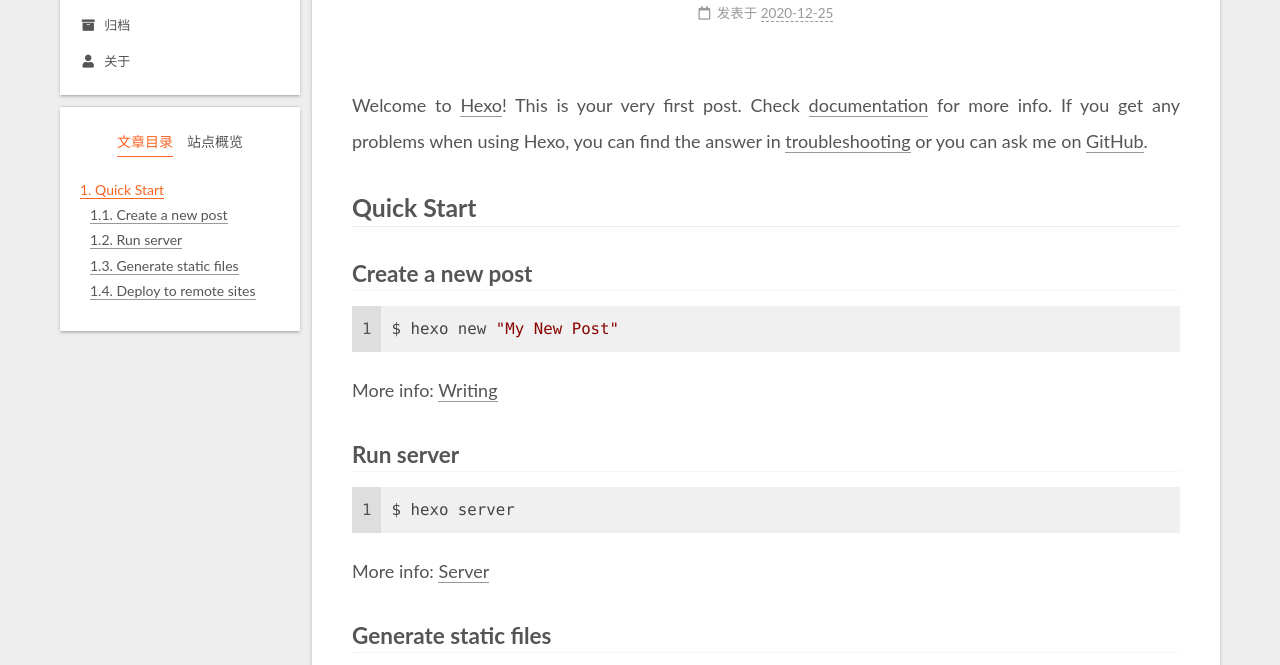
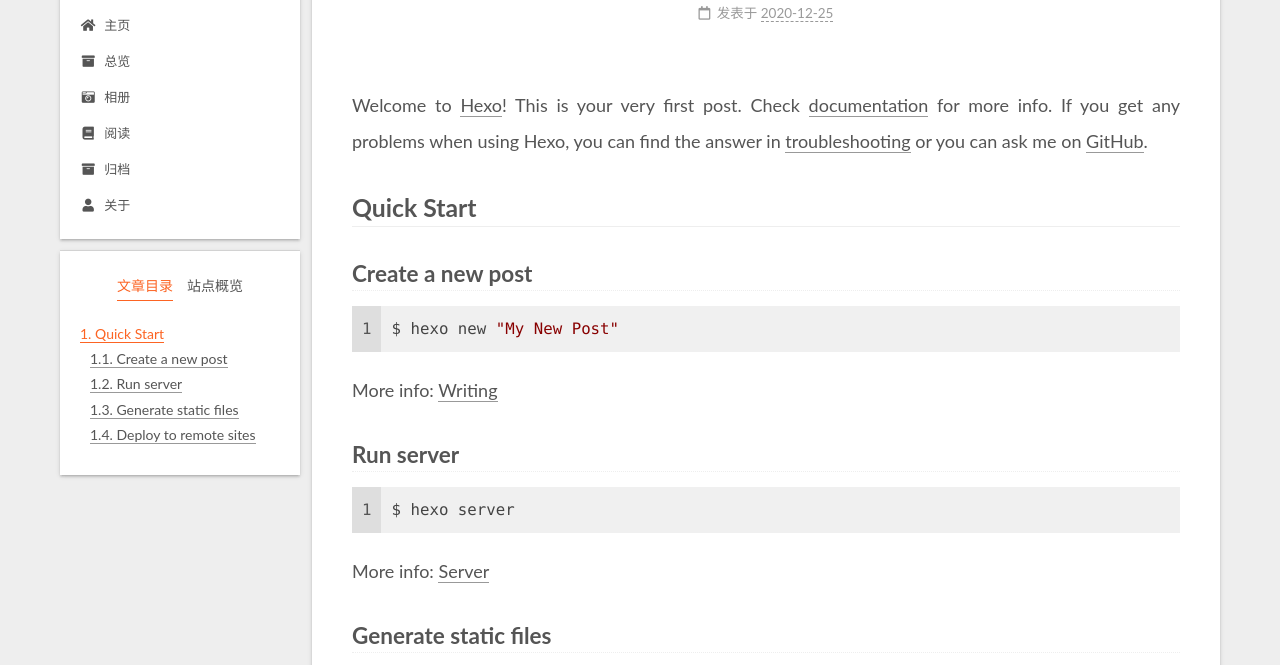
Before and after one commit to X-Chen97/X-Chen97.github.io, a plain HTML site: page 2020/12/25/hello-world/index.html in a window 1280 px wide. Shown: the part 87-752 px from the top of the page. Drawn offline with nearby package versions, Linux system fonts and the light colour scheme.

Commit message:
Site updated: 2020-12-29 18:49:51

```diff
--- a/2020/12/25/hello-world/index.html
+++ b/2020/12/25/hello-world/index.html
@@ -123,6 +123,26 @@
 
 <nav class="site-nav">
   <ul class="main-menu menu">
+        <li class="menu-item menu-item-主页">
+
+    <a href="/" rel="section"><i class="fa fa-home fa-fw"></i>主页</a>
+
+  </li>
+        <li class="menu-item menu-item-总览">
+
+    <a href="/overviews" rel="section"><i class="fa fa-archive fa-fw"></i>总览</a>
+
+  </li>
+        <li class="menu-item menu-item-相册">
+
+    <a href="/photos/" rel="section"><i class="fas fa-camera-retro fa-fw"></i>相册</a>
+
+  </li>
+        <li class="menu-item menu-item-阅读">
+
+    <a href="/readings/" rel="section"><i class="fas fa-book fa-fw"></i>阅读</a>
+
+  </li>
         <li class="menu-item menu-item-归档">
 
     <a href="/archives/" rel="section"><i class="fa fa-archive fa-fw"></i>归档</a>
```
Also changed, not shown: about/index.html (+20 -0 lines), archives/2020/12/index.html (+20 -0 lines), archives/2020/index.html (+20 -0 lines), archives/index.html (+20 -0 lines), index.html (+20 -0 lines).
